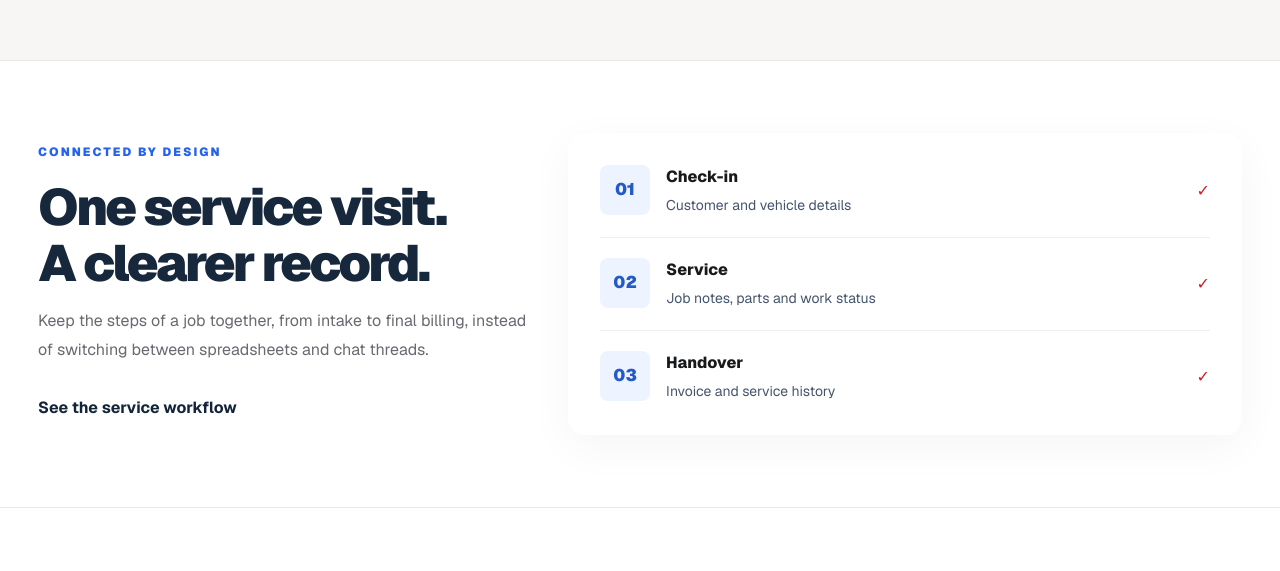
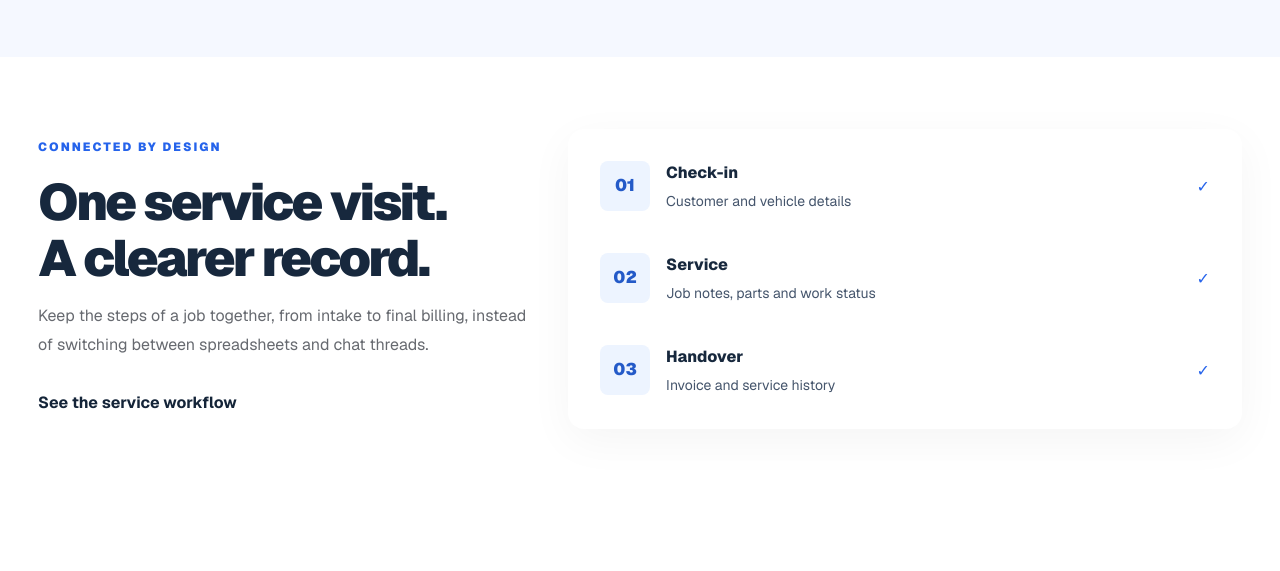
Before and after one commit to amnas-cubixmet/cubegears-public-website, a Next.js app: page /features in a window 1280 px wide. Shown: the part 2432-3003 px from the top of the page. Built offline with nearby package versions, Linux system fonts and the light colour scheme; no server answers.

Commit message:
style(blue): switch site accents from red and remove section divider lines

```diff
--- a/app/features/page.tsx
+++ b/app/features/page.tsx
@@ -22,7 +22,7 @@ export default function FeaturesPage() {
   return (
     <>
       <PublicHeader />
-      <main id="main-content" className="bg-[#f7f6f4]">
+      <main id="main-content" className="bg-[#f5f8ff]">
         <PageHero eyebrow="ONE CONNECTED WORKSPACE" title="Tools that work together, just like your team." description="For car garages and motorcycle service centres, CubeGears keeps every service visit connected from check-in to delivery." center image="garage">
           <div className="flex flex-wrap items-center justify-center gap-2">
             {["Customer & vehicle", "Job card", "Parts & labour", "Invoice"].map((step) => (
@@ -44,9 +44,9 @@ export default function FeaturesPage() {
                     <span className="marketing-number" aria-hidden="true">{group.number}</span>
                     <span className="text-[11px] font-extrabold uppercase tracking-[.15em] text-slate-400">Workshop tools</span>
                   </div>
-                  <h3 className="mt-7 text-[23px] font-extrabold tracking-[-.04em] text-[#17191b] sm:text-[25px]">{group.title}</h3>
+                  <h3 className="mt-7 text-[23px] font-extrabold tracking-[-.04em] text-[#17283d] sm:text-[25px]">{group.title}</h3>
                   <p className="mt-3 text-[15px] leading-7 text-slate-600">{group.desc}</p>
-                  <div className="mt-6 flex flex-wrap gap-2 border-t border-[#efeded] pt-6">
+                  <div className="mt-6 flex flex-wrap gap-2 border-[#edf2fa] pt-6">
                     {group.items.map((item) => <span key={item} className="marketing-chip">{item}</span>)}
                   </div>
                 </article>
@@ -55,11 +55,11 @@ export default function FeaturesPage() {
           </div>
         </section>
 
-        <section className="border-y border-[#e9e7e6] bg-white py-14 sm:py-18">
+        <section className=" border-[#e8effa] bg-white py-14 sm:py-18">
           <div className="page-shell grid gap-8 lg:grid-cols-[.85fr_1.15fr] lg:items-center">
             <div>
               <SectionLead eyebrow="CONNECTED BY DESIGN" title="One service visit. A clearer record." description="Keep the steps of a job together, from intake to final billing, instead of switching between spreadsheets and chat threads." />
-              <Link href="/how-it-works" className="focus-ring mt-6 inline-flex items-center gap-2 rounded-lg py-2 font-bold text-[#b51625] hover:text-[#951320]">See the service workflow</Link>
+              <Link href="/how-it-works" className="focus-ring mt-6 inline-flex items-center gap-2 rounded-lg py-2 font-bold text-[#245bd5] hover:text-[#174399]">See the service workflow</Link>
             </div>
             <div className="marketing-card p-6 sm:p-8">
               {[
@@ -67,13 +67,13 @@ export default function FeaturesPage() {
                 ["02", "Service", "Job notes, parts and work status"],
                 ["03", "Handover", "Invoice and service history"],
               ].map(([number, title, body], index) => (
-                <div key={number} className={"flex gap-4 " + (index < 2 ? "border-b border-[#efeded] pb-5 mb-5" : "")}>
+                <div key={number} className={"flex gap-4 " + (index < 2 ? " border-[#edf2fa] pb-5 mb-5" : "")}>
                   <span className="marketing-number" aria-hidden="true">{number}</span>
                   <div>
-                    <p className="text-[16px] font-extrabold text-[#17191b]">{title}</p>
+                    <p className="text-[16px] font-extrabold text-[#17283d]">{title}</p>
                     <p className="mt-1 text-[14px] leading-6 text-slate-600">{body}</p>
                   </div>
-                  <span className="ml-auto self-center text-[#cd1d2b]" aria-hidden="true">✓</span>
+                  <span className="ml-auto self-center text-[#2563eb]" aria-hidden="true">✓</span>
                 </div>
               ))}
             </div>
```
